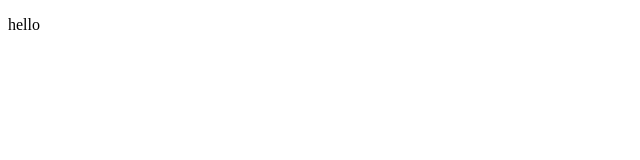
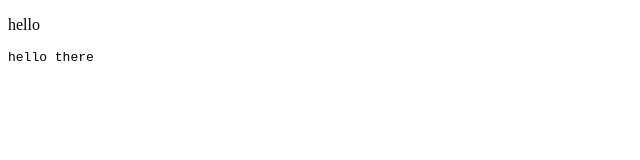
Before and after one commit to realAhsan/git-demo, a plain HTML site: page index.html in a window 1280 px wide. Shown: the full height of the page, 0-640 px from the left. Drawn offline with Linux system fonts and the light colour scheme.

Commit message:
after restore

```diff
--- a/index.html
+++ b/index.html
@@ -8,5 +8,6 @@
 </head>
 <body>
     <p>hello</p>
+    <pre>hello there</pre>
 </body>
 </html>
```
Also changed, not shown: 1 other file.
